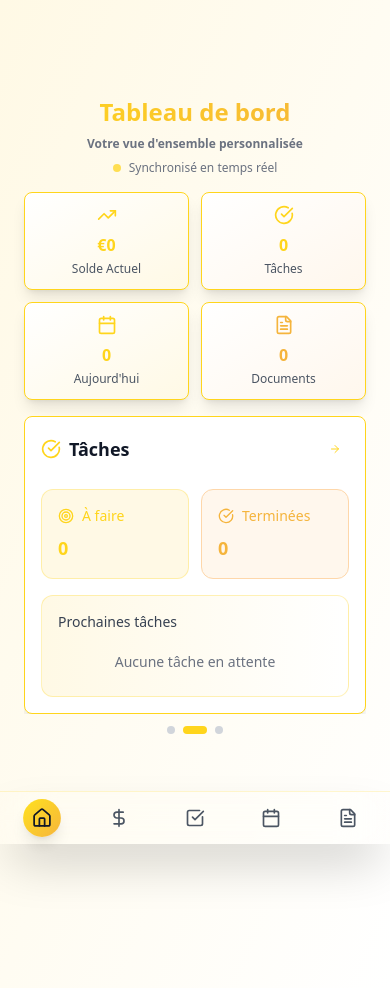
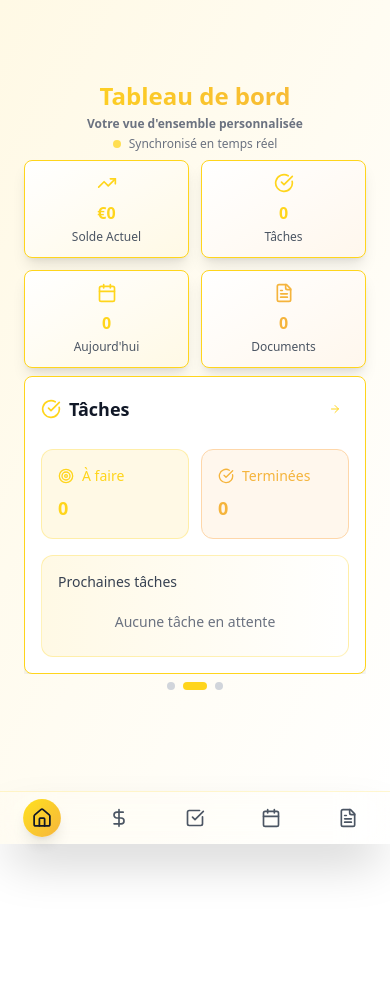
Before and after one commit to Rhenda123/interface-utilisateur, a React (Vite) app: page / in a window 390 px wide. After the commit the page ends 844 px from the top, so only its background shows below. Built offline with nearby package versions, Linux system fonts and the light colour scheme.

Commit message:
Fix: Remove extra spacing
Removed extra spacing at the bottom of the dashboard in `src/components/HomeModule.tsx`.

```diff
--- a/src/components/HomeModule.tsx
+++ b/src/components/HomeModule.tsx
@@ -1,7 +1,7 @@
 import React, { useState, useEffect } from "react";
 import { Card, CardContent } from "@/components/ui/card";
 import { Button } from "@/components/ui/button";
-import { Carousel, CarouselContent, CarouselItem, CarouselNext, CarouselPrevious } from "@/components/ui/carousel";
+import { Carousel, CarouselContent, CarouselItem } from "@/components/ui/carousel";
 import { Calendar, Clock, TrendingUp, TrendingDown, AlertCircle, CheckCircle, ArrowRight, Target, Wallet, FileText } from "lucide-react";
 
 interface HomeModuleProps {
@@ -741,12 +741,12 @@ const HomeModule = ({ onNavigate }: HomeModuleProps) => {
   ];
 
   return (
-    <div className="min-h-screen space-y-4 sm:space-y-6 pt-8 lg:pt-4 px-3 sm:px-4 lg:px-6 pb-0 max-w-full overflow-hidden">
-      <div className="text-center mb-4 sm:mb-6">
-        <h2 className="text-2xl sm:text-3xl lg:text-4xl font-bold bg-gradient-to-r from-skoolife-primary to-skoolife-secondary bg-clip-text text-transparent mb-2 sm:mb-3">
+    <div className="space-y-2 sm:space-y-3 pt-4 px-3 sm:px-4 lg:px-6 max-w-full overflow-hidden">
+      <div className="text-center mb-2 sm:mb-3">
+        <h2 className="text-2xl sm:text-3xl lg:text-4xl font-bold bg-gradient-to-r from-skoolife-primary to-skoolife-secondary bg-clip-text text-transparent mb-1 sm:mb-2">
           Tableau de bord
         </h2>
-        <div className="flex items-center justify-center gap-2 mb-2">
+        <div className="flex items-center justify-center gap-2 mb-1">
           <span className="text-xs text-gray-500 dark:text-gray-400 font-bold">
             Votre vue d'ensemble personnalisée
           </span>
@@ -761,7 +761,7 @@ const HomeModule = ({ onNavigate }: HomeModuleProps) => {
       </div>
 
       {/* Enhanced Responsive Quick Stats Grid with SKOOLIFE colors */}
-      <div className={`grid ${gridConfig.statsGrid} gap-3 sm:gap-4 mb-4 sm:mb-6`}>
+      <div className={`grid ${gridConfig.statsGrid} gap-3 sm:gap-4 mb-2 sm:mb-3`}>
         <Card
           className="border-skoolife-primary dark:border-gray-700 shadow-lg bg-gradient-to-br from-white to-skoolife-light dark:from-gray-800 dark:to-gray-700 hover:shadow-xl transition-all duration-300 active:scale-95 cursor-pointer touch-manipulation"
           onClick={() => onNavigate?.('finances')}
@@ -835,7 +835,7 @@ const HomeModule = ({ onNavigate }: HomeModuleProps) => {
 
       {/* Content Grid - Auto-scrolling Carousel on Mobile, Grid on Desktop/Tablet */}
       {screenSize === 'mobile' ? (
-        <div className="relative mb-0">
+        <div className="relative">
           <Carousel
             className="w-full"
             setApi={setCarouselApi}
@@ -856,7 +856,7 @@ const HomeModule = ({ onNavigate }: HomeModuleProps) => {
           </Carousel>
 
           {/* Carousel Indicators - Minimal spacing from bottom navigation */}
-          <div className="flex justify-center mt-3 mb-0 gap-2">
+          <div className="flex justify-center mt-2 gap-2">
             {contentBlocks.map((_, index) => (
               <button
                 key={index}
```
